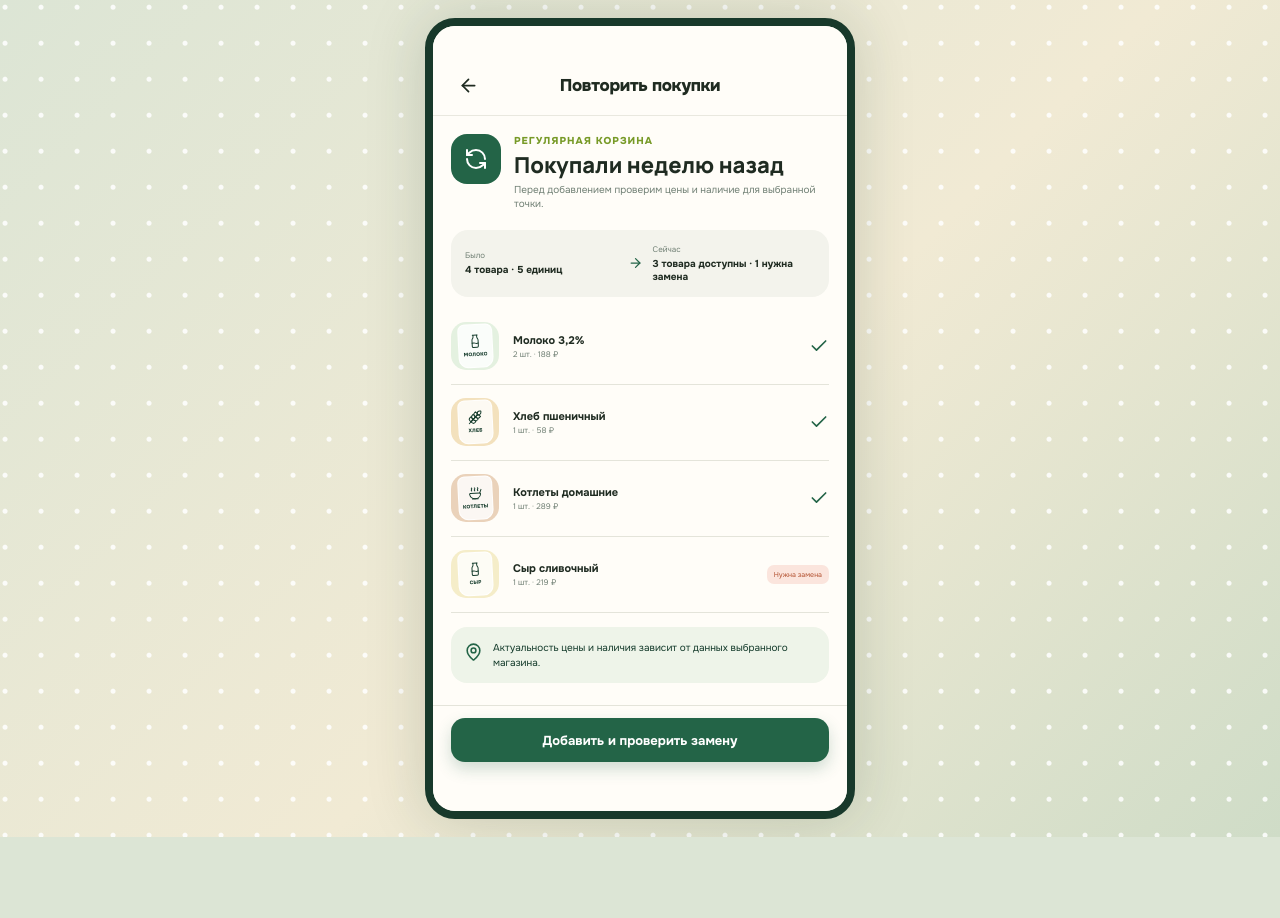
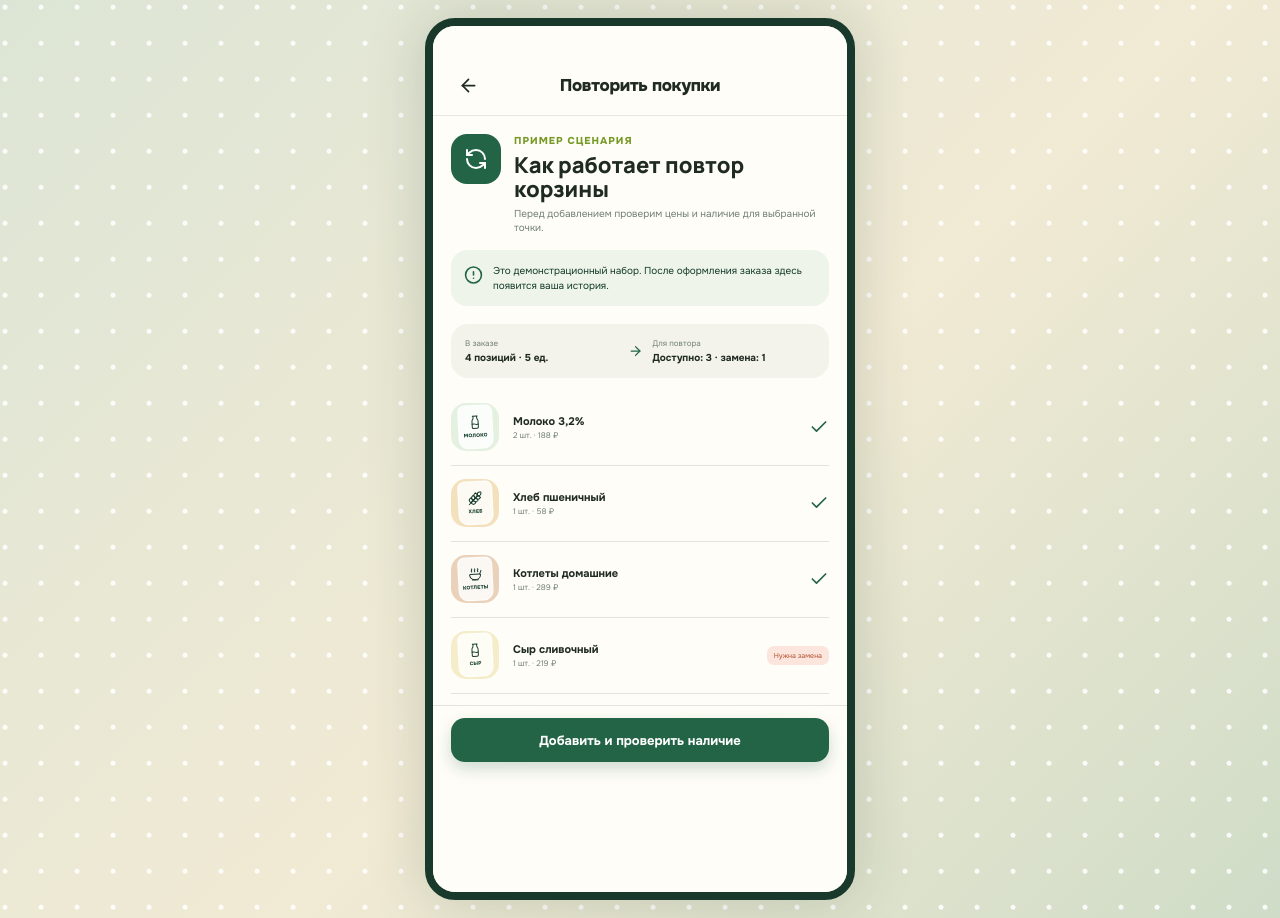
Before and after one commit to fqkd/agrocomplex-concept, a React (Vite) app: page / in a window 1280 px wide. Both pictures are taken after a click on the button "Повторить корзину". Before the commit the page ends 837 px from the top, so only its background shows below. Built offline with nearby package versions, Linux system fonts and the light colour scheme.

Commit message:
fix: save Agro orders and repeat their actual baskets

```diff
--- a/src/App.tsx
+++ b/src/App.tsx
@@ -25,6 +25,22 @@ type Session = {
   slotDate: string
   listDone: string[]
   listCustom: string[]
+}
+
+type OrderRecord = {
+  id: string
+  createdAt: string
+  cart: Record<string, number>
+  fulfillment: 'delivery' | 'pickup'
+  slotDate: string
+  slot: string
+}
+
+const readOrders = (): OrderRecord[] => {
+  try {
+    const value = JSON.parse(localStorage.getItem('agro-demo-orders') || '[]')
+    return Array.isArray(value) ? value : []
+  } catch { return [] }
 }
 
 const normalizeStoreText = (value = '') => value
@@ -57,12 +73,12 @@ const initial: Session = {
 
 const scenarioCart: Record<string, number> = { milk: 2, bread: 1, cutlets: 1, cheese: 1 }
 
-const routeFromHash = (): { route: Route; id?: string } => {
+const routeFromHash = (): { route: Route; id?: string; orderId?: string } => {
   const raw = window.location.hash.replace(/^#\/?/, '') || 'home'
   const value = raw.split('?')[0]
   if (value.startsWith('product:')) return { route: 'catalog', id: value.split(':')[1] }
   const known: Route[] = ['home', 'location', 'catalog', 'cart', 'substitution', 'checkout', 'payment-error', 'success', 'repeat', 'shopping-list', 'loyalty', 'offers', 'profile']
-  return known.includes(value as Route) ? { route: value as Route } : { route: 'home' }
+  return known.includes(value as Route) ? { route: value as Route, orderId: new URLSearchParams(raw.split('?')[1] || '').get('id') || undefined } : { route: 'home' }
 }
 
 const readSession = (): Session => {
@@ -115,6 +131,7 @@ const goBack = () => {
 export function App() {
   const [location, setLocation] = useState(routeFromHash)
   const [session, setSession] = useState<Session>(readSession)
+  const [orders, setOrders] = useState<OrderRecord[]>(readOrders)
 
   useEffect(() => {
     const onHash = () => setLocation(routeFromHash())
@@ -130,6 +147,14 @@ export function App() {
   useEffect(() => {
     localStorage.setItem('agro-demo-session', JSON.stringify(session))
   }, [session])
+  useEffect(() => localStorage.setItem('agro-demo-orders', JSON.stringify(orders)), [orders])
+
+  const confirmOrder = () => {
+    const id = crypto.randomUUID()
+    const order: OrderRecord = { id, createdAt: new Date().toISOString(), cart: { ...session.cart }, fulfillment: session.fulfillment, slotDate: session.slotDate, slot: session.slot }
+    setOrders((current) => [order, ...current])
+    go(`success?id=${id}`)
+  }
 
   const update = (patch: Partial<Session>) => setSession((current) => ({ ...current, ...patch }))
   const add = (id: string, amount = 1) => setSession((current) => {
@@ -151,9 +176,9 @@ export function App() {
       case 'cart': content = <CartScreen session={session} add={add} />; break
       case 'substitution': content = <SubstitutionScreen session={session} update={update} />; break
       case 'checkout': content = <CheckoutScreen session={session} update={update} />; break
-      case 'payment-error': content = <PaymentError session={session} />; break
-      case 'success': content = <SuccessScreen session={session} clear={() => update({ cart: {}, substitution: null })} />; break
-      case 'repeat': content = <RepeatScreen update={update} />; break
+      case 'payment-error': content = <PaymentError session={session} onRetry={confirmOrder} />; break
+      case 'success': content = <SuccessScreen order={orders.find((order) => order.id === location.orderId)} clear={() => update({ cart: {}, substitution: null })} />; break
+      case 'repeat': content = <RepeatScreen orders={orders} update={update} />; break
       case 'shopping-list': content = <ShoppingListScreen session={session} update={update} />; break
       case 'loyalty': content = <LoyaltyScreen />; break
       case 'offers': content = <OffersScreen add={add} />; break
@@ -382,7 +407,7 @@ function CheckoutScreen({ session, update }: { session: Session; update: (p: Par
   </div>
 }
 
-function PaymentError({ session }: { session: Session }) {
+function PaymentError({ session, onRetry }: { session: Session; onRetry: () => void }) {
   const savedCount = session.substitution ? 4 : 3
   const savedCopy = session.substitution
     ? 'Корзина, адрес, время и правило замены сохранены.'
@@ -390,29 +415,38 @@ function PaymentError({ session }: { session: Session }) {
   return <div className="screen status-screen error-screen">
     <Header title="Оплата" />
     <div className="status-content"><span className="status-icon error"><WifiOff /></span><p className="eyebrow">Связь с банком прервалась</p><h1>Платёж не завершён</h1><p>{savedCopy} Можно вернуться без повторного выбора.</p><div className="saved-state"><Check /><span><b>{savedCount} параметра сохранены</b><small>{session.substitution ? 'Товары · получение · время · замена' : 'Товары · получение · время'}</small></span></div></div>
-    <div className="sticky-action split"><button className="button primary full" onClick={() => go('success')}>Повторить оплату</button><button className="button secondary full" onClick={() => go('cart')}>Вернуться в корзину</button></div>
+    <div className="sticky-action split"><button className="button primary full" onClick={onRetry}>Повторить оплату</button><button className="button secondary full" onClick={() => go('cart')}>Вернуться в корзину</button></div>
   </div>
 }
 
-function SuccessScreen({ session, clear }: { session: Session; clear: () => void }) {
+function SuccessScreen({ order, clear }: { order?: OrderRecord; clear: () => void }) {
+  if (!order) return <div className="screen status-screen"><Header title="Заказ" /><div className="status-content"><span className="status-icon error"><CircleAlert /></span><h1>Заказ не найден</h1><p>Оформите заказ из корзины, чтобы увидеть подтверждение.</p></div><div className="sticky-action"><button className="button primary full" onClick={() => go('cart')}>Открыть корзину</button></div></div>
   return <div className="screen status-screen success-screen">
     <Header title="Готово" back={false} />
-    <div className="status-content"><span className="status-icon success"><Check /></span><p className="eyebrow">Заказ принят</p><h1>{session.fulfillment === 'delivery' ? 'Доставка подтверждена' : 'Самовывоз подтверждён'}</h1><p>Корзина передана на сборку. Статус и изменения будут доступны в истории покупок.</p><div className="order-ticket"><span><small>Номер заказа</small><b>АК · 2408</b></span><span><small>Получение</small><b>{formatSlot(session.slotDate, session.slot)}</b></span><span><small>Способ</small><b>{session.fulfillment === 'delivery' ? 'Курьер' : 'Самовывоз'}</b></span></div></div>
-    <div className="sticky-action split"><button className="button primary full" onClick={() => { clear(); go('home') }}>На главную</button><button className="button secondary full" onClick={() => go('repeat')}>Сохранить как регулярную</button></div>
+    <div className="status-content"><span className="status-icon success"><Check /></span><p className="eyebrow">Заказ принят</p><h1>{order.fulfillment === 'delivery' ? 'Доставка подтверждена' : 'Самовывоз подтверждён'}</h1><p>Демонстрационный заказ сохранён в истории этого браузера.</p><div className="order-ticket"><span><small>Номер заказа</small><b>АК · {order.id.slice(0, 8)}</b></span><span><small>Получение</small><b>{formatSlot(order.slotDate, order.slot)}</b></span><span><small>Способ</small><b>{order.fulfillment === 'delivery' ? 'Курьер' : 'Самовывоз'}</b></span></div></div>
+    <div className="sticky-action split"><button className="button primary full" onClick={() => { clear(); go('home') }}>На главную</button><button className="button secondary full" onClick={() => go('repeat')}>Повторить позже</button></div>
   </div>
 }
 
-function RepeatScreen({ update }: { update: (p: Partial<Session>) => void }) {
-  const repeat = { milk: 2, bread: 1, cutlets: 1, cheese: 1 }
+function RepeatScreen({ orders, update }: { orders: OrderRecord[]; update: (p: Partial<Session>) => void }) {
+  const [selectedId, setSelectedId] = useState(orders[0]?.id || '')
+  const selected = orders.find((order) => order.id === selectedId) || orders[0]
+  const repeat = selected?.cart || scenarioCart
+  const entries = Object.entries(repeat).filter(([id, count]) => count > 0 && products.some((product) => product.id === id))
+  const available = entries.filter(([id]) => products.find((product) => product.id === id)?.available !== false).length
+  const unavailable = entries.length - available
+  const units = entries.reduce((sum, [, count]) => sum + count, 0)
   return <div className="screen">
     <Header title="Повторить покупки" />
     <div className="content-pad">
-      <div className="repeat-head"><span><RefreshCcw /></span><div><p className="eyebrow">Регулярная корзина</p><h1>Покупали неделю назад</h1><p>Перед добавлением проверим цены и наличие для выбранной точки.</p></div></div>
-      <div className="comparison"><div><small>Было</small><b>4 товара · 5 единиц</b></div><ArrowRight /><div><small>Сейчас</small><b>3 товара доступны · 1 нужна замена</b></div></div>
-      <div className="cart-list compact-list">{Object.entries(repeat).map(([id, count]) => { const p = products.find((x) => x.id === id)!; return <div className="cart-item" key={id}><div className="mini-visual" style={{ background: p.tone }}><ProductArt product={p} compact /></div><span><b>{p.name}</b><small>{count} шт. · {money(p.price * count)}</small></span>{p.available === false ? <em className="warn-label">Нужна замена</em> : <Check className="available-check" />}</div> })}</div>
+      <div className="repeat-head"><span><RefreshCcw /></span><div><p className="eyebrow">{selected ? 'История заказов' : 'Пример сценария'}</p><h1>{selected ? 'Повторить выбранный заказ' : 'Как работает повтор корзины'}</h1><p>Перед добавлением проверим цены и наличие для выбранной точки.</p></div></div>
+      {orders.length > 1 && <div className="repeat-order-list">{orders.map((order) => <button className={'choice-card ' + (order.id === selected?.id ? 'selected' : '')} key={order.id} onClick={() => setSelectedId(order.id)}><span><b>{new Intl.DateTimeFormat('ru-RU', { day: 'numeric', month: 'long', timeZone: 'Europe/Moscow' }).format(new Date(order.createdAt))}</b><small>{Object.values(order.cart).reduce((sum, count) => sum + count, 0)} ед. · {order.fulfillment === 'delivery' ? 'доставка' : 'самовывоз'}</small></span></button>)}</div>}
+      {!selected && <div className="context-note"><CircleAlert /><p>Это демонстрационный набор. После оформления заказа здесь появится ваша история.</p></div>}
+      <div className="comparison"><div><small>В заказе</small><b>{entries.length} позиций · {units} ед.</b></div><ArrowRight /><div><small>Для повтора</small><b>Доступно: {available} · замена: {unavailable}</b></div></div>
+      <div className="cart-list compact-list">{entries.map(([id, count]) => { const p = products.find((x) => x.id === id)!; return <div className="cart-item" key={id}><div className="mini-visual" style={{ background: p.tone }}><ProductArt product={p} compact /></div><span><b>{p.name}</b><small>{count} шт. · {money(p.price * count)}</small></span>{p.available === false ? <em className="warn-label">Нужна замена</em> : <Check className="available-check" />}</div> })}</div>
       <div className="context-note"><MapPin /><p>Актуальность цены и наличия зависит от данных выбранного магазина.</p></div>
     </div>
-    <div className="sticky-action"><button className="button primary full" onClick={() => { update({ cart: repeat, substitution: null }); go('substitution') }}>Добавить и проверить замену</button></div>
+    <div className="sticky-action"><button className="button primary full" onClick={() => { update({ cart: repeat, substitution: null }); go(unavailable ? 'substitution' : 'cart') }}>Добавить и проверить наличие</button></div>
   </div>
 }
 
```
Also changed, not shown: scripts/qa.mjs (+7 -0 lines), 1 other file (tests, documents, lock files or other folders).
